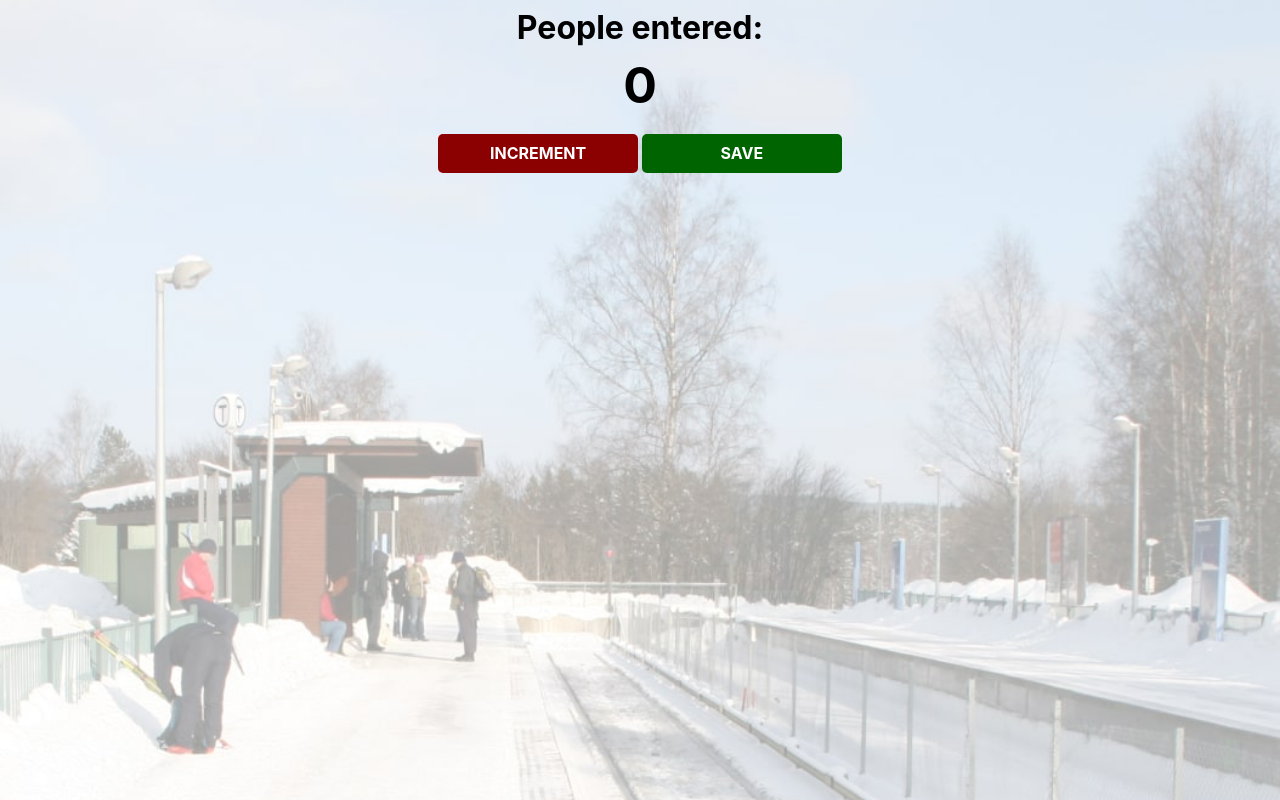
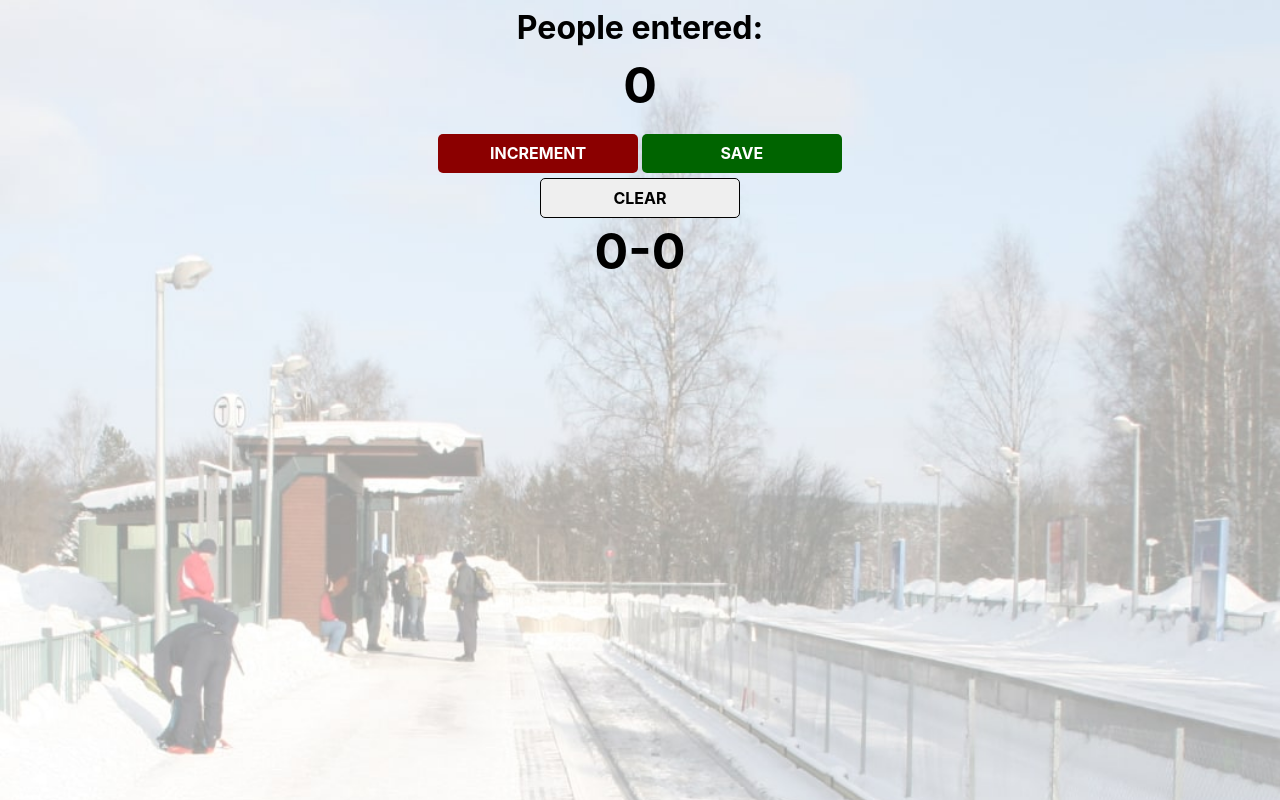
Before and after one commit to Bbrightr/Passenger_counter, a website built with Vite: page index.html in a window 1280 px wide. Both pictures are taken after a click on the button "SAVE". Built offline with nearby package versions, Linux system fonts and the light colour scheme.

Commit message:
Extra features added
- Clear button added
- save feature modified

```diff
--- a/index.css
+++ b/index.css
@@ -35,3 +35,8 @@ button {
 #save-btn {
     background: darkgreen;
 }
+
+#clearset-btn {
+    color: black;
+    border: 1.5px solid black;
+}
--- a/index.html
+++ b/index.html
@@ -6,8 +6,12 @@
     <body>
         <h1>People entered:</h1>
         <h2 id="count-el">0</h2>
-        <button id="increment-btn" onclick="increment()">INCREMENT</button>
-        <button id="save-btn" onclick="save()">SAVE</button>
+        <div>
+            <button id="increment-btn" onclick="increment()">INCREMENT</button>
+            <button id="save-btn" onclick="save()">SAVE</button>
+        </div>
+        <button id="clearset-btn" onclick="clearState()">CLEAR</button>
+        <h2 id="save-el">0</h2>
         <script src="index.js"></script>
     </body>
 </html>
--- a/index.js
+++ b/index.js
@@ -1,6 +1,8 @@
 // 1. Grab the save-el paragrah and store it in a variable called saveEl
 let countEl = document.getElementById("count-el")
+let saveEl = document.getElementById("save-el")
 let count = 0
+let clear = 0
 
 function increment() {
     count += 1
@@ -8,12 +10,16 @@ function increment() {
 }
 
 function save() {
+    newState = count + "-"
     // 2. Create a variable that contains both the count and the dash separator, i.e. "12 - "
     // 3. Render the variable in the saveEl using innerText
+    saveEl.innerText = newState + count
+    // newState = newState * 0
     // NB: Make sure to not delete the existing content of the paragraph
     console.log(count)
 }
 
 function clearState(){
-
+    clear = count*0
+    countEl.innerText = clear
 }
```
